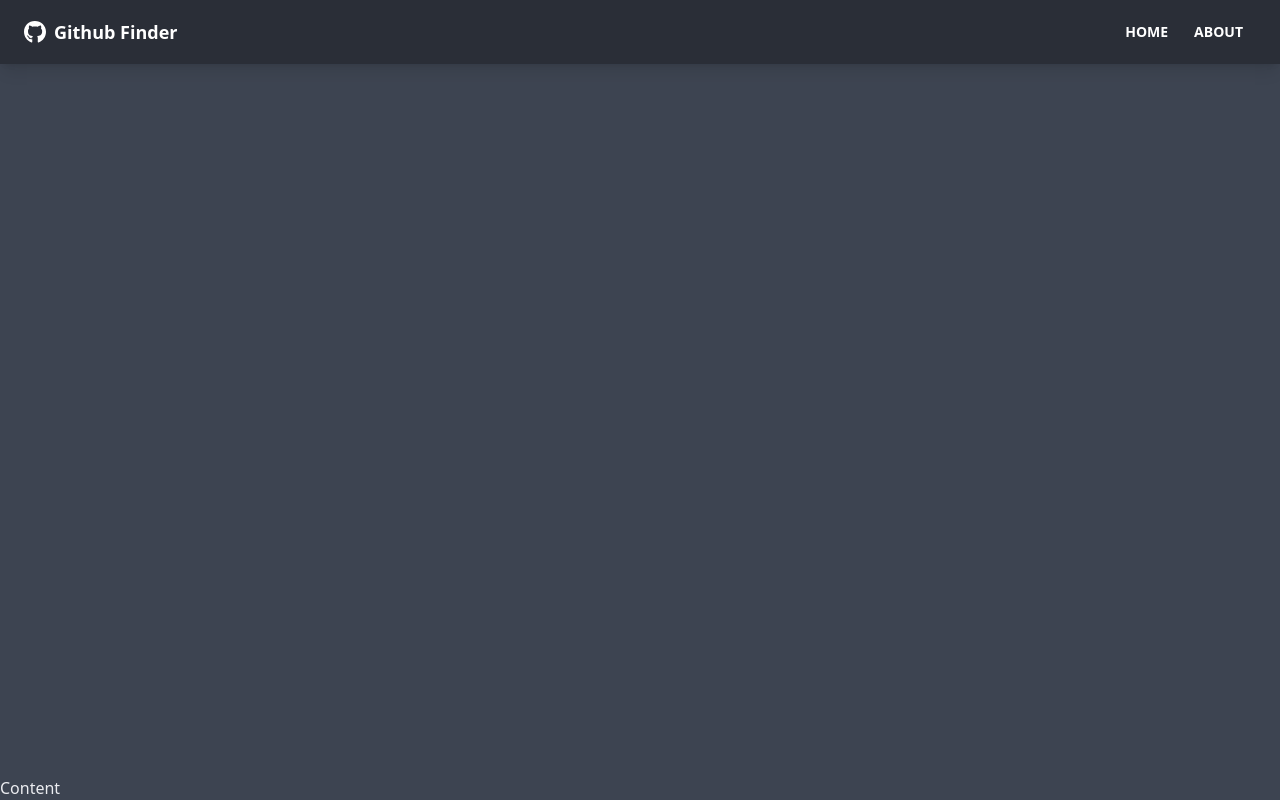
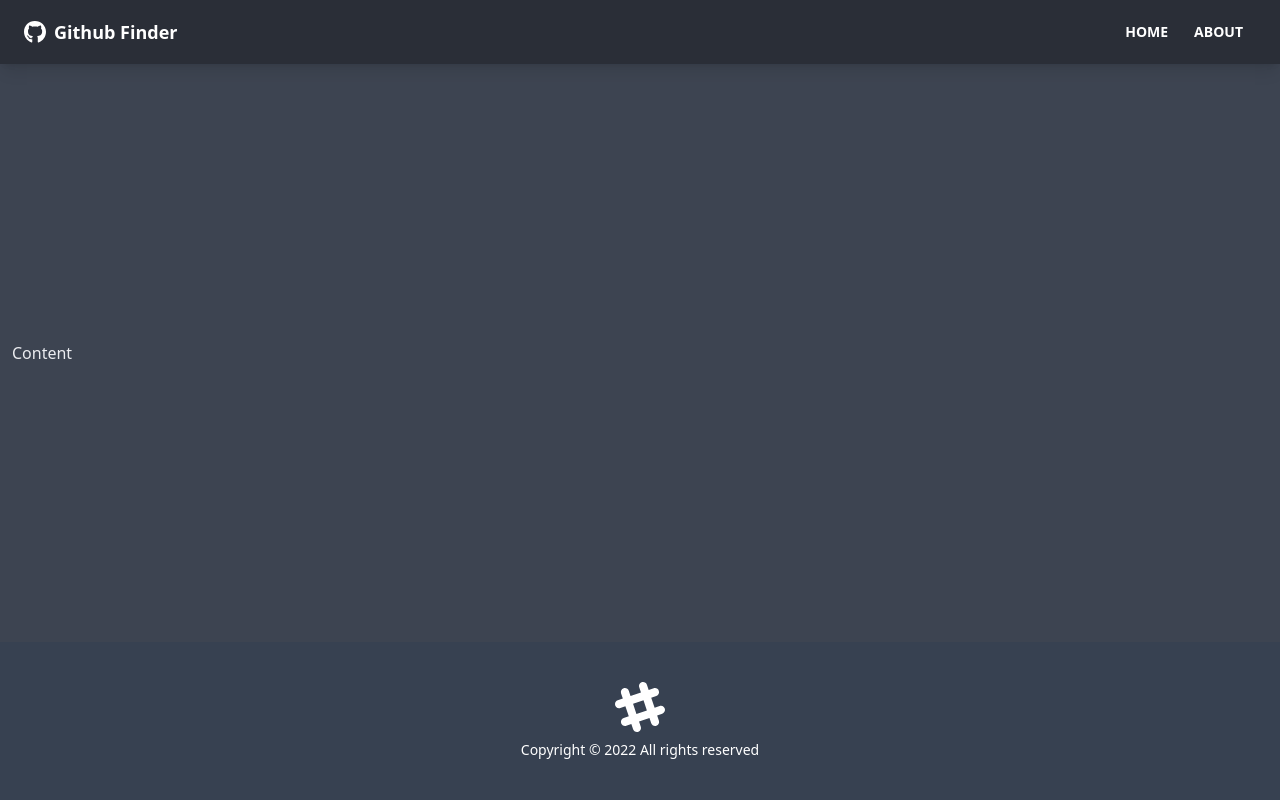
Before and after one commit to Akash52/github-finder-3, a React (Create React App) app: page / in a window 1280 px wide. Built offline with nearby package versions, Linux system fonts and the light colour scheme.

Commit message:
Footer Component

```diff
--- a/src/App.js
+++ b/src/App.js
@@ -1,5 +1,6 @@
 import React from 'react'
 import { BrowserRouter as Router, Route } from 'react-router-dom'
+import Footer from './Components/Footer'
 import Navbar from './Components/Navbar'
 
 const App = () => {
@@ -7,7 +8,8 @@
     <Router>
       <div className="flex flex-col justify-between h-screen">
         <Navbar />
-        <main>Content</main>
+        <main className="container mx-auto px-3 pb-12">Content</main>
+        <Footer />
       </div>
     </Router>
   )
--- /dev/null
+++ b/src/Components/Footer.jsx
@@ -0,0 +1,25 @@
+import React from 'react'
+
+const Footer = () => {
+  const footerYear = new Date().getFullYear()
+  return (
+    <footer className="footer p-10 bg-gray-700 text-primary-content footer-center">
+      <div>
+        <svg
+          width="50"
+          height="50"
+          viewBox="0 0 24 24"
+          xmlns="http://www.w3.org/2000/svg"
+          fillRule="evenodd"
+          clipRule="evenodd"
+          className="inline-block fill-current"
+        >
+          <path d="M22.672 15.226l-2.432.811.841 2.515c.33 1.019-.209 2.127-1.23 2.456-1.15.325-2.148-.321-2.463-1.226l-.84-2.518-5.013 1.677.84 2.517c.391 1.203-.434 2.542-1.831 2.542-.88 0-1.601-.564-1.86-1.314l-.842-2.516-2.431.809c-1.135.328-2.145-.317-2.463-1.229-.329-1.018.211-2.127 1.231-2.456l2.432-.809-1.621-4.823-2.432.808c-1.355.384-2.558-.59-2.558-1.839 0-.817.509-1.582 1.327-1.846l2.433-.809-.842-2.515c-.33-1.02.211-2.129 1.232-2.458 1.02-.329 2.13.209 2.461 1.229l.842 2.515 5.011-1.677-.839-2.517c-.403-1.238.484-2.553 1.843-2.553.819 0 1.585.509 1.85 1.326l.841 2.517 2.431-.81c1.02-.33 2.131.211 2.461 1.229.332 1.018-.21 2.126-1.23 2.456l-2.433.809 1.622 4.823 2.433-.809c1.242-.401 2.557.484 2.557 1.838 0 .819-.51 1.583-1.328 1.847m-8.992-6.428l-5.01 1.675 1.619 4.828 5.011-1.674-1.62-4.829z"></path>
+        </svg>
+        <p>Copyright &copy; {footerYear} All rights reserved</p>
+      </div>
+    </footer>
+  )
+}
+
+export default Footer
```
